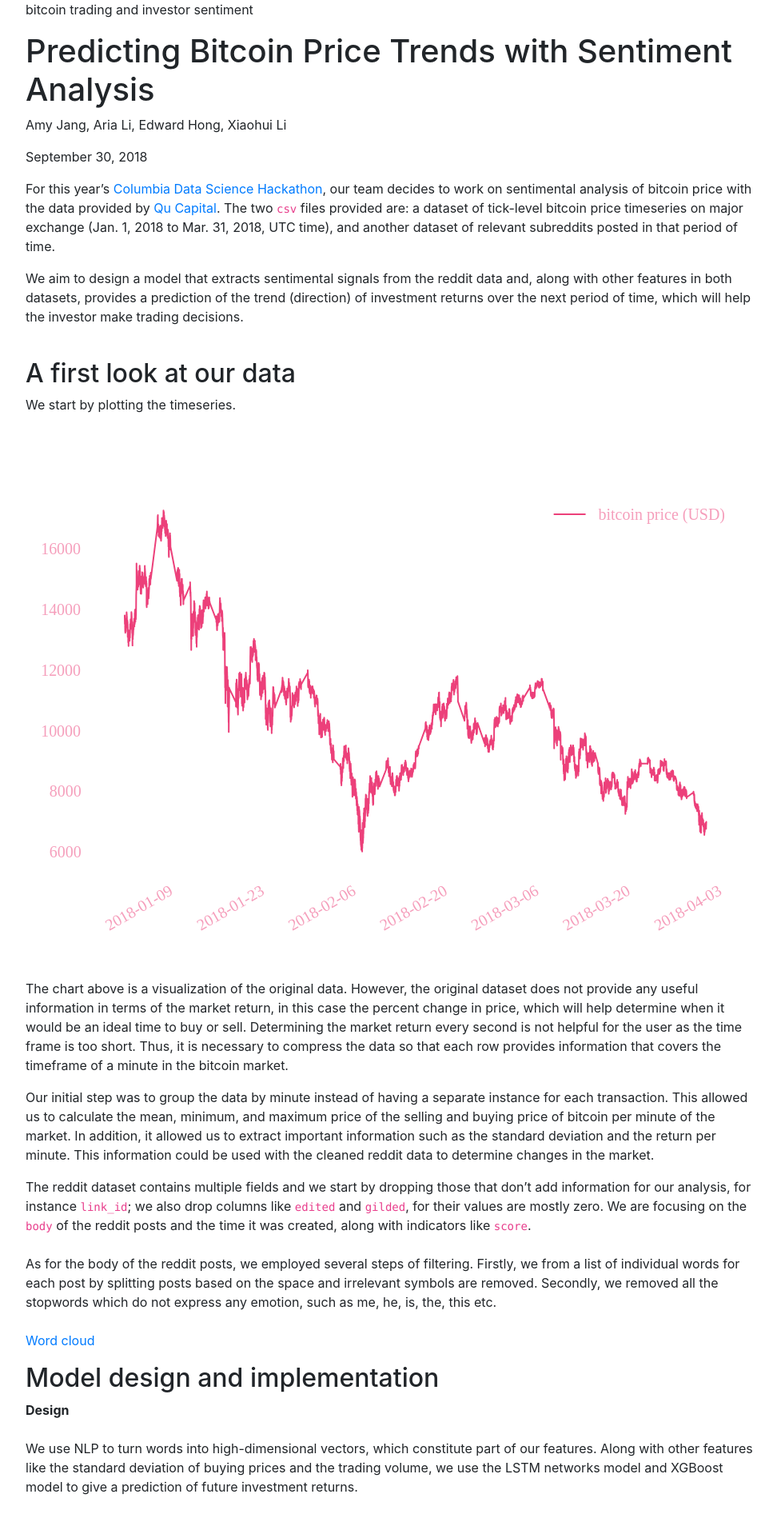
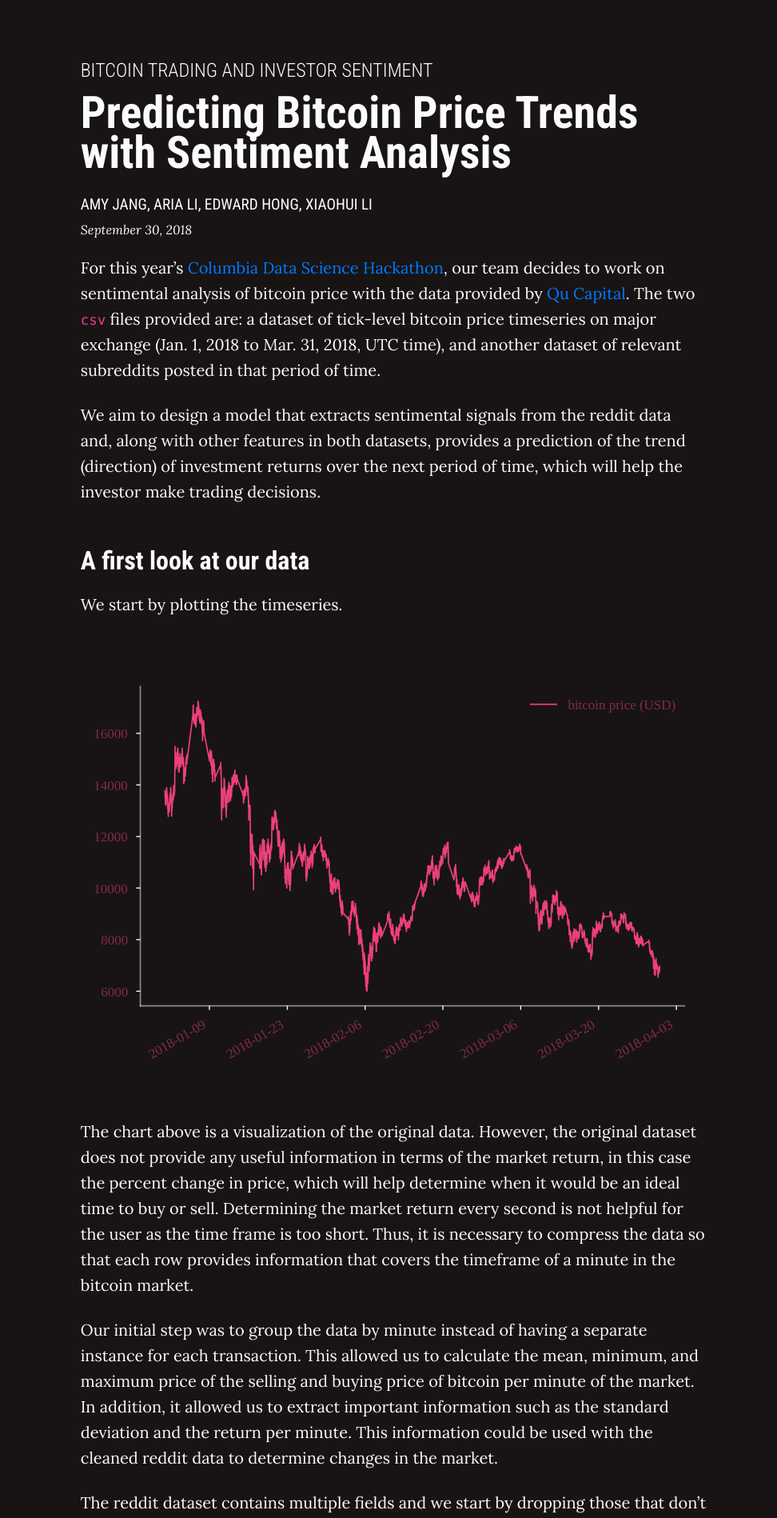
Before and after one commit to xiaohui-victor-li/xiaohui-victor-li.github.io, a Jekyll site: the page built from _posts/2018-9-30-CUhackathon.html, in a window 1280 px wide. Shown: the top 1898 px of the page at 80% size, without its empty margins (148-1120 px from the left). Built offline with Jekyll 4.4.1, drawn with Linux system fonts in a browser that asks for light colours.

Commit message:
Update 2018-9-30-CUhackathon.html

```diff
--- a/_posts/2018-9-30-CUhackathon.html
+++ b/_posts/2018-9-30-CUhackathon.html
@@ -6,6 +6,7 @@
 
 <!doctype html>
 <html lang="en">
+
 
 <head>
     <!-- Required meta tags -->
@@ -19,6 +20,137 @@
     <link href="https://fonts.googleapis.com/css?family=Roboto+Condensed:300,400,700" rel="stylesheet">
     <link href="https://fonts.googleapis.com/css?family=Lora:400,400i,700" rel="stylesheet">
 
+    <style>
+    body {
+        padding-top:60px;
+        margin: auto;
+    }
+
+
+    /* choose a light or dark theme to add to the body tag. */
+    .dark-theme {
+        background-color: #181414;
+        color: #fcfbfb;
+    }
+    .light-theme {
+        background-color: white;
+        color: black;
+    }
+
+    .container {
+            max-width: 975px;
+    }
+
+    /* ******** */
+
+    .image {
+        width: 100%;
+    }
+
+    /*
+    super-font
+    .headline
+    .kicker
+    .subhead
+    .label
+    .label-text
+    .credit
+
+    sub-font
+    .date
+    .body-text
+    .note
+    */
+
+
+
+    .super-font {
+        font-family: 'Roboto Condensed', sans-serif;
+    }
+    .sub-font {
+        font-family: 'Lora', serif;
+    }
+
+
+
+    .headline {
+        font-size: 3.5rem;
+        line-height: 0.9;
+        margin-bottom: 0.25rem;
+        margin-top: 1rem;
+        font-weight: 700;
+    }
+
+    .body-text {
+        font-size: 1.25rem;
+        line-height: 1.6;
+        margin-top: 1.5rem;
+
+    }
+
+    .kicker {
+        font-size: 1.5rem;
+        line-height: 1;
+        margin-bottom: 0.5rem;
+        margin-top: 1rem;
+        font-weight: 300;
+        text-transform: uppercase;
+    }
+
+    .credit  {
+        font-size: 1.2rem;
+        line-height: 0.75;
+        margin-top: 2rem;
+        font-weight: 400;
+        text-transform: uppercase;
+    }
+
+    .date {
+        font-size: 1rem;
+        line-height: 1;
+        margin-top: 0.25;
+        font-weight: 400;
+        font-style: italic;
+    }
+
+    .subhead {
+        font-size: 2rem;
+        line-height: 0.9;
+        margin-bottom: 0.5rem;
+        margin-top: 1.5rem;
+        font-weight: 700;
+    }
+
+    .label {
+        font-size: 1.25rem;
+        line-height: 1.25;
+        margin-top: 2rem;
+        margin-bottom: 0.5rem;
+        font-weight: 700;
+    }
+
+    .label-text {
+        font-size: 1.25rem;
+        line-height: 1.25;
+        margin-bottom: 0.5rem;
+        font-weight: 400;
+    }
+
+    .note {
+        font-size: 0.85rem;
+        line-height: 1.5;
+        margin-top: 0.5rem;
+        margin-bottom: 1.25rem;
+        font-weight: 400;
+    }
+    .caption  {
+        font-size: 1rem;
+        line-height: 1.2;
+        margin-top: 0.5rem;
+        margin-bottom: 2rem;
+        font-weight: 400;
+    }
+    </style>
 
 
     <title>Hackathon 2018 presentation</title>
```
